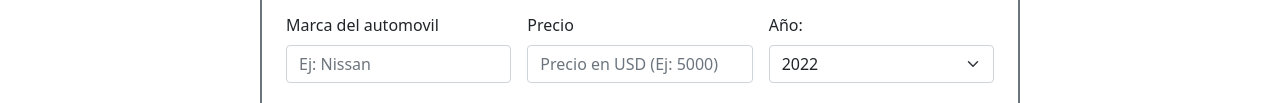
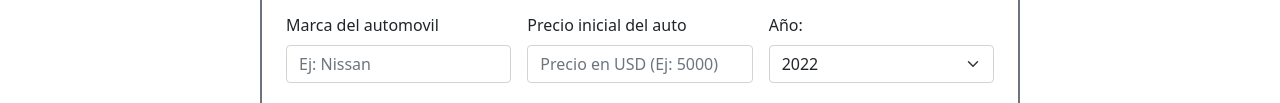
Before and after one commit to hugo71119/cotiSeguros, a plain HTML site: page index.html in a window 1280 px wide. Shown: the part 1939-2042 px from the top of the page. Drawn offline with nearby package versions, Linux system fonts and the light colour scheme.

Commit message:
segundo commit

```diff
--- a/index.html
+++ b/index.html
@@ -165,7 +165,7 @@
                                     required>
                             </div>
                             <div class="col-md-4">
-                                <label for="precio" class="form-label">Precio</label>
+                                <label for="precio" class="form-label">Precio inicial del auto</label>
                                 <input type="number" placeholder="Precio en USD (Ej: 5000)" class="form-control precio"
                                     id="precio" required>
                             </div>
```
